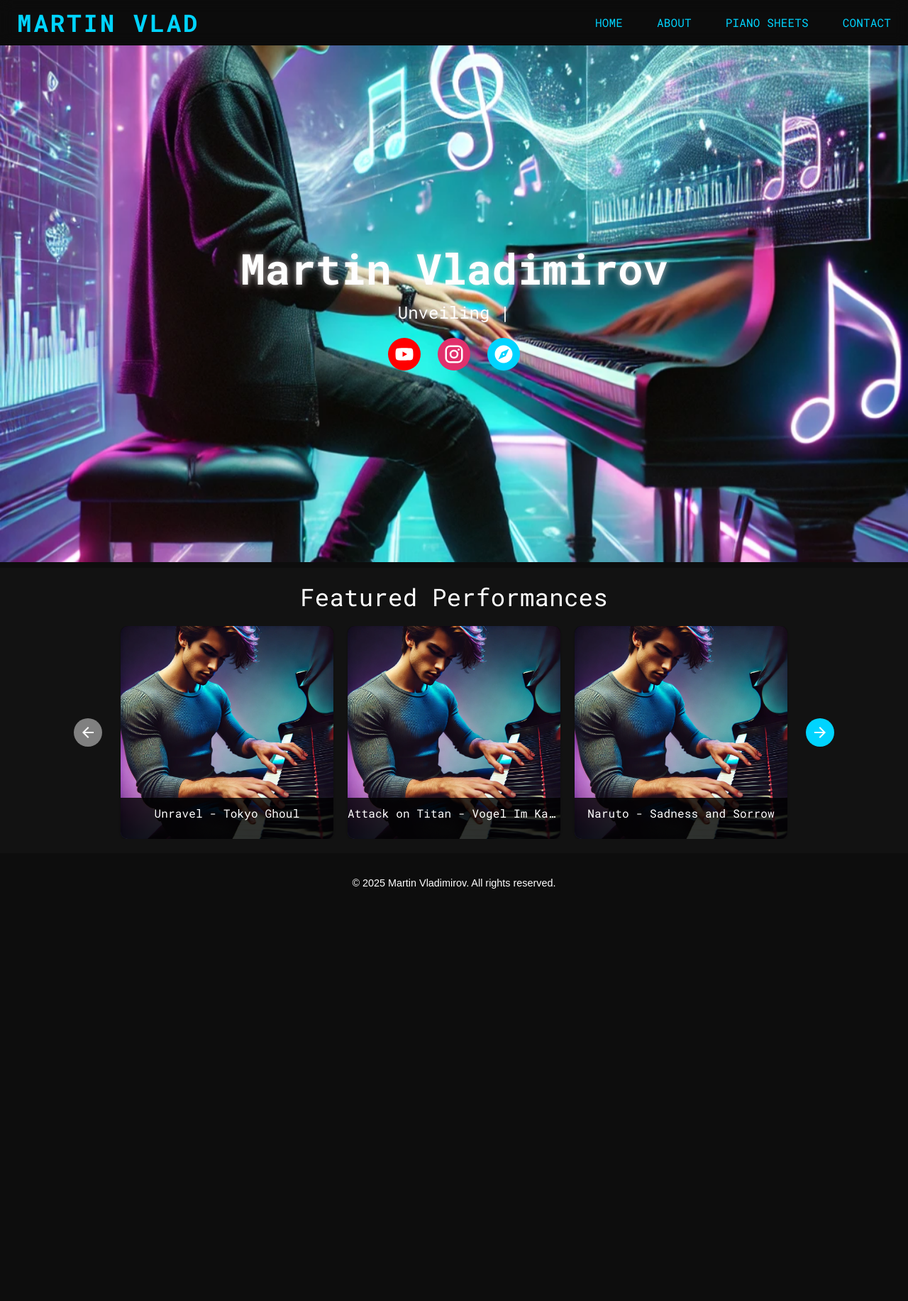
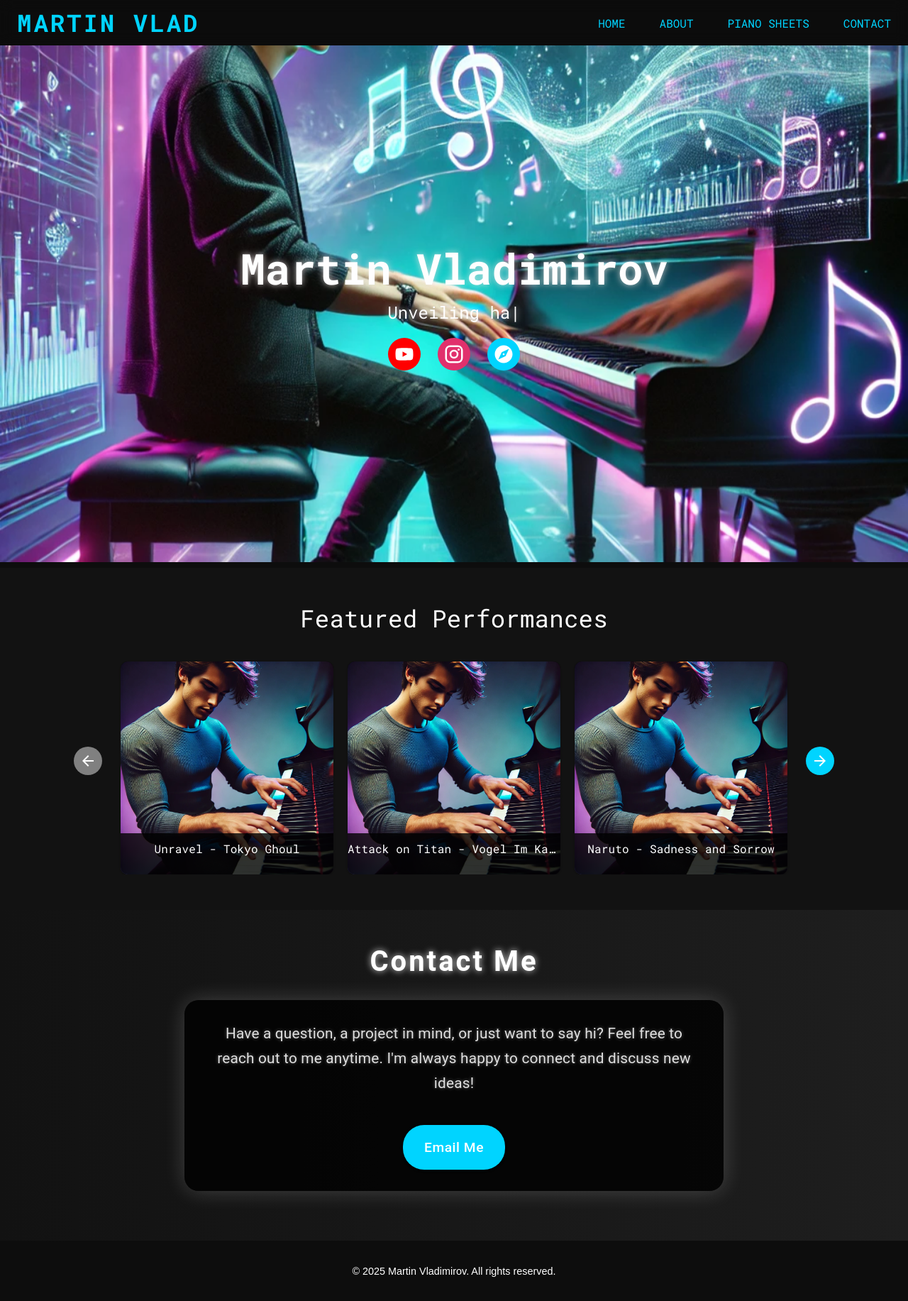
Before and after one commit to martinvlad/piano, a React (Create React App) app: page / in a window 1280 px wide. Shown: the whole page at 71% size. Before the commit the page ends 1287 px from the top, so only its background shows below. Built offline with nearby package versions, Linux system fonts and the light colour scheme.

Commit message:
added contact me page and scroll to it auto, minor fixes to responsive design

```diff
--- a/package.json
+++ b/package.json
@@ -15,6 +15,7 @@
     "react-dom": "^18.2.0",
     "react-material-ui-carousel": "^3.4.2",
     "react-scripts": "5.0.1",
+    "react-scroll": "^1.9.0",
     "react-scroll-parallax": "^3.4.5",
     "react-typed": "^2.0.12",
     "web-vitals": "^2.1.4"
--- a/src/App.js
+++ b/src/App.js
@@ -4,6 +4,7 @@ import Hero from "./components/Hero";
 import Navbar from "./components/NavBar";
 import Footer from "./components/Footer";
 import Videos from "./components/Videos";
+import ContactMe from "./components/ContactMe";
 import { ParallaxProvider } from "react-scroll-parallax";
 import "./App.css";
 
@@ -14,6 +15,7 @@ function App() {
         <Navbar />
         <Hero />
         <Videos />
+        <ContactMe />
         <Footer />
       </div>
     </ParallaxProvider>
--- /dev/null
+++ b/src/components/ContactMe.js
@@ -0,0 +1,78 @@
+import React from "react";
+import { Box, Typography, Button } from "@mui/material";
+
+const ContactMe = () => {
+  return (
+    <Box
+      id="contact"
+      sx={{
+        background: "linear-gradient(90deg, #121212, #1e1e1e)", // Subtle gradient
+        color: "white",
+        padding: "50px 40px", // More padding
+        textAlign: "center",
+        fontFamily: "'Roboto Mono', monospace",
+      }}
+    >
+      <Typography
+        variant="h3"
+        sx={{
+          marginBottom: "30px",
+          textShadow: "0px 0px 10px rgba(255, 255, 255, 0.8)",
+          fontWeight: "bold",
+          letterSpacing: "3px",
+          fontSize: "2.5rem", // Larger text for emphasis
+        }}
+      >
+        Contact Me
+      </Typography>
+
+      <Box
+        sx={{
+          maxWidth: "700px",
+          margin: "20px auto",
+          padding: "30px",
+          background: "rgba(0, 0, 0, 0.8)", // Darker background for box
+          borderRadius: "20px", // Smoother corners
+          boxShadow: "0px 0px 30px rgba(255, 255, 255, 0.2)", // Softer shadow
+        }}
+      >
+        <Typography
+          variant="body1"
+          sx={{
+            fontSize: "1.3rem",
+            lineHeight: 1.7,
+            marginBottom: "40px",
+            color: "#e0e0e0",
+            textShadow: "0px 0px 5px rgba(255, 255, 255, 0.4)",
+          }}
+        >
+          Have a question, a project in mind, or just want to say hi? Feel free
+          to reach out to me anytime. I'm always happy to connect and discuss
+          new ideas!
+        </Typography>
+        <Button
+          variant="contained"
+          href="mailto:martingvlad@gmail.com"
+          sx={{
+            backgroundColor: "#00d4ff",
+            color: "white",
+            fontSize: "1.2rem",
+            padding: "15px 30px",
+            borderRadius: "30px",
+            textTransform: "none",
+            transition: "all 0.3s ease-in-out", // Smooth animations
+            ":hover": {
+              backgroundColor: "#00aacc",
+              boxShadow: "0px 0px 25px rgba(0, 212, 255, 0.8)",
+              transform: "scale(1.05)", // Scale up on hover
+            },
+          }}
+        >
+          Email Me
+        </Button>
+      </Box>
+    </Box>
+  );
+};
+
+export default ContactMe;
--- a/src/components/NavBar.js
+++ b/src/components/NavBar.js
@@ -1,42 +1,14 @@
-import React, { useState, useEffect, useRef } from "react";
+import React, { useState } from "react";
 import { AppBar, Toolbar, Typography, Box, IconButton } from "@mui/material";
 import MenuIcon from "@mui/icons-material/Menu";
-import CloseIcon from "@mui/icons-material/Close";
+import { Link as ScrollLink } from "react-scroll";
 
 const Navbar = () => {
   const [mobileMenuOpen, setMobileMenuOpen] = useState(false);
-  const menuRef = useRef(null);
 
   const toggleMobileMenu = () => {
     setMobileMenuOpen((prev) => !prev);
   };
-
-  // Close menu on outside click
-  useEffect(() => {
-    const handleOutsideClick = (event) => {
-      if (
-        mobileMenuOpen &&
-        menuRef.current &&
-        !menuRef.current.contains(event.target)
-      ) {
-        setMobileMenuOpen(false);
-      }
-    };
-
-    const handleResize = () => {
-      if (window.innerWidth >= 768) {
-        setMobileMenuOpen(false);
-      }
-    };
-
-    document.addEventListener("mousedown", handleOutsideClick);
-    window.addEventListener("resize", handleResize);
-
-    return () => {
-      document.removeEventListener("mousedown", handleOutsideClick);
-      window.removeEventListener("resize", handleResize);
-    };
-  }, [mobileMenuOpen]);
 
   return (
     <AppBar
@@ -48,7 +20,6 @@ const Navbar = () => {
       }}
     >
       <Toolbar sx={{ display: "flex", justifyContent: "space-between" }}>
-        {/* Logo */}
         <Typography
           variant="h4"
           sx={{
@@ -68,57 +39,69 @@ const Navbar = () => {
             gap: 6,
           }}
         >
-          <Typography
-            component="a"
-            href="#home"
-            sx={{
+          <ScrollLink
+            to="home"
+            smooth={true}
+            duration={500}
+            offset={-64}
+            style={{
               color: "#00d4ff",
               textDecoration: "none",
               fontSize: "1rem",
               fontFamily: "'Roboto Mono', serif",
+              cursor: "pointer",
             }}
           >
             HOME
-          </Typography>
-          <Typography
-            component="a"
-            href="#about"
-            sx={{
+          </ScrollLink>
+          <ScrollLink
+            to="about"
+            smooth={true}
+            duration={500}
+            offset={-64}
+            style={{
               color: "#00d4ff",
               textDecoration: "none",
               fontSize: "1rem",
               fontFamily: "'Roboto Mono', serif",
+              cursor: "pointer",
             }}
           >
             ABOUT
-          </Typography>
-          <Typography
-            component="a"
-            href="#piano-sheets"
-            sx={{
+          </ScrollLink>
+          <ScrollLink
+            to="piano-sheets"
+            smooth={true}
+            duration={500}
+            offset={-64}
+            style={{
               color: "#00d4ff",
               textDecoration: "none",
               fontSize: "1rem",
               fontFamily: "'Roboto Mono', serif",
+              cursor: "pointer",
             }}
           >
             PIANO SHEETS
-          </Typography>
-          <Typography
-            component="a"
-            href="#contact"
-            sx={{
+          </ScrollLink>
+          <ScrollLink
+            to="contact"
+            smooth={true}
+            duration={500}
+            offset={-64}
+            style={{
               color: "#00d4ff",
               textDecoration: "none",
               fontSize: "1rem",
               fontFamily: "'Roboto Mono', serif",
+              cursor: "pointer",
             }}
           >
             CONTACT
-          </Typography>
+          </ScrollLink>
         </Box>
 
-        {/* Mobile Hamburger Menu Toggle */}
+        {/* Mobile Hamburger Menu */}
         <IconButton
           sx={{
             display: { xs: "block", md: "none" }, // Show only on small screens
@@ -126,89 +109,86 @@ const Navbar = () => {
           }}
           onClick={toggleMobileMenu}
         >
-          {mobileMenuOpen ? <CloseIcon /> : <MenuIcon />}
+          <MenuIcon />
         </IconButton>
       </Toolbar>
 
       {/* Mobile Navigation Links */}
       {mobileMenuOpen && (
         <Box
-          ref={menuRef}
-          className="hamburger-menu"
           sx={{
             display: "flex",
             flexDirection: "column",
-            alignItems: "flex-end", // Align menu items to the right
+            alignItems: "flex-end", // Align to the right
+            gap: 2,
             padding: 2,
-            backgroundColor: "rgba(13, 13, 13, 0.85)", // Reduced opacity
-            borderRadius: "8px 0 0 8px", // Rounded left border
-            boxShadow: "0px 4px 10px rgba(0, 0, 0, 0.5)",
-            position: "absolute",
-            top: 64, // Adjust based on your navbar height
-            right: 10,
-            zIndex: 999,
+            backgroundColor: "#0d0d0d",
           }}
         >
-          <Typography
-            component="a"
-            href="#home"
-            sx={{
+          <ScrollLink
+            to="home"
+            smooth={true}
+            duration={500}
+            offset={-64}
+            style={{
               color: "#00d4ff",
               textDecoration: "none",
-              fontSize: "0.9rem",
+              fontSize: "1rem",
               fontFamily: "'Roboto Mono', serif",
-              margin: "10px 0",
-              textAlign: "right", // Align text to the right
+              cursor: "pointer",
             }}
             onClick={toggleMobileMenu}
           >
             HOME
-          </Typography>
-          <Typography
-            component="a"
-            href="#about"
-            sx={{
+          </ScrollLink>
+          <ScrollLink
+            to="about"
+            smooth={true}
+            duration={500}
+            offset={-64}
+            style={{
               color: "#00d4ff",
               textDecoration: "none",
-              fontSize: "0.9rem",
+              fontSize: "1rem",
               fontFamily: "'Roboto Mono', serif",
-              margin: "10px 0",
-              textAlign: "right",
+              cursor: "pointer",
             }}
             onClick={toggleMobileMenu}
           >
             ABOUT
-          </Typography>
-          <Typography
-            component="a"
-            href="#piano-sheets"
-            sx={{
+          </ScrollLink>
+          <ScrollLink
+            to="piano-sheets"
+            smooth={true}
+            duration={500}
+            offset={-64}
+            style={{
               color: "#00d4ff",
               textDecoration: "none",
-              fontSize: "0.9rem",
+              fontSize: "1rem",
               fontFamily: "'Roboto Mono', serif",
-              margin: "10px 0",
-              textAlign: "right",
+              cursor: "pointer",
             }}
             onClick={toggleMobileMenu}
           >
             PIANO SHEETS
-          </Typography>
-          <Typography
-            component="a"
-            href="#contact"
-            sx={{
+          </ScrollLink>
+          <ScrollLink
+            to="contact"
+            smooth={true}
+            duration={5500}
+            offset={-64}
+            style={{
               color: "#00d4ff",
               textDecoration: "none",
-              fontSize: "0.9rem",
+              fontSize: "1rem",
               fontFamily: "'Roboto Mono', serif",
-              margin: "10px 0",
-              textAlign: "right",
+              cursor: "pointer",
             }}
             onClick={toggleMobileMenu}
           >
             CONTACT
-          </Typography>
+          </ScrollLink>
         </Box>
       )}
     </AppBar>
--- a/src/components/Videos.js
+++ b/src/components/Videos.js
@@ -54,7 +54,7 @@ const Videos = () => {
 
   return (
     <Box
-      sx={{ backgroundColor: "#121212", padding: "20px", textAlign: "center" }}
+      sx={{ backgroundColor: "#121212", padding: "50px", textAlign: "center" }}
     >
       <Typography
         variant="h4"
@@ -95,7 +95,9 @@ const Videos = () => {
         <Box
           className="carousel-container"
           sx={{
-            overflow: "hidden", // Ensure no overflow
+            overflow: "hidden",
+            paddingTop: "20px",
+            // Ensure no overflow
             maxWidth: isMobile
               ? "100%"
               : `${itemsPerPage * (cardWidth + gap)}px`, // Adjust for screen size
```
Also changed, not shown: 1 other file (tests, documents, lock files or other folders).
